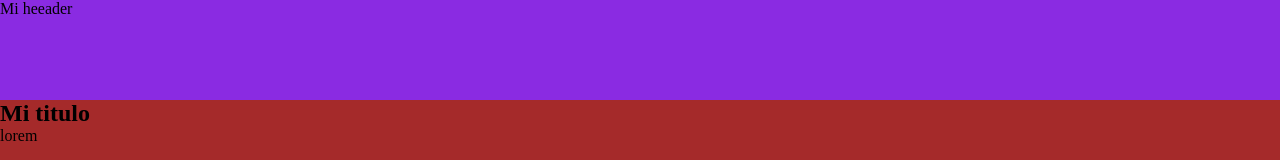
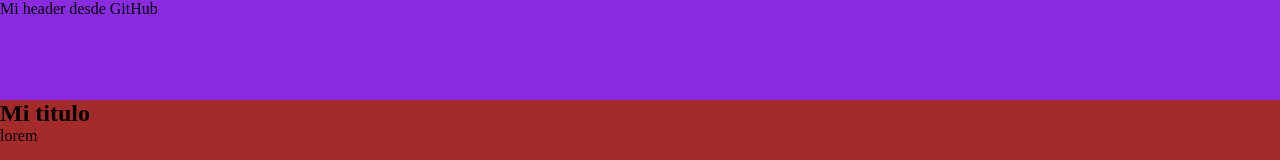
Before and after one commit to MatiasC153/test, a plain HTML site: page index.html in a window 1280 px wide. Shown: the top 160 px of the page. Drawn offline with Linux system fonts and the light colour scheme.

Commit message:
Update index.html

```diff
--- a/index.html
+++ b/index.html
@@ -7,7 +7,7 @@
     <link rel="stylesheet" href="estilos.css">
 </head>
 <body>
-    <header>Mi heeader</header>
+    <header>Mi header desde GitHub</header>
     <main>
         <h2>Mi titulo</h2>
         <p>lorem</p>
```
